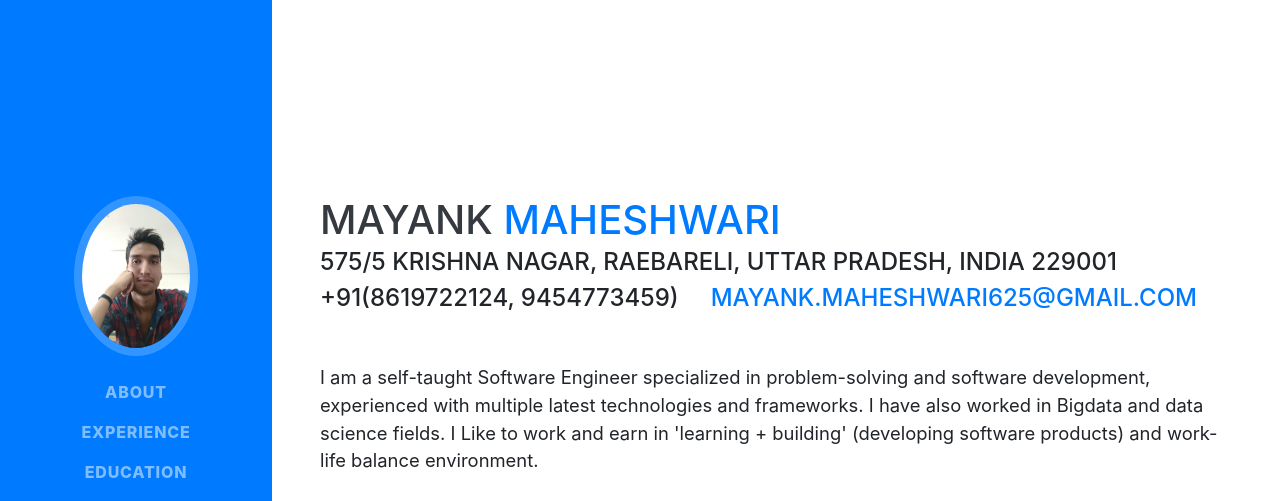
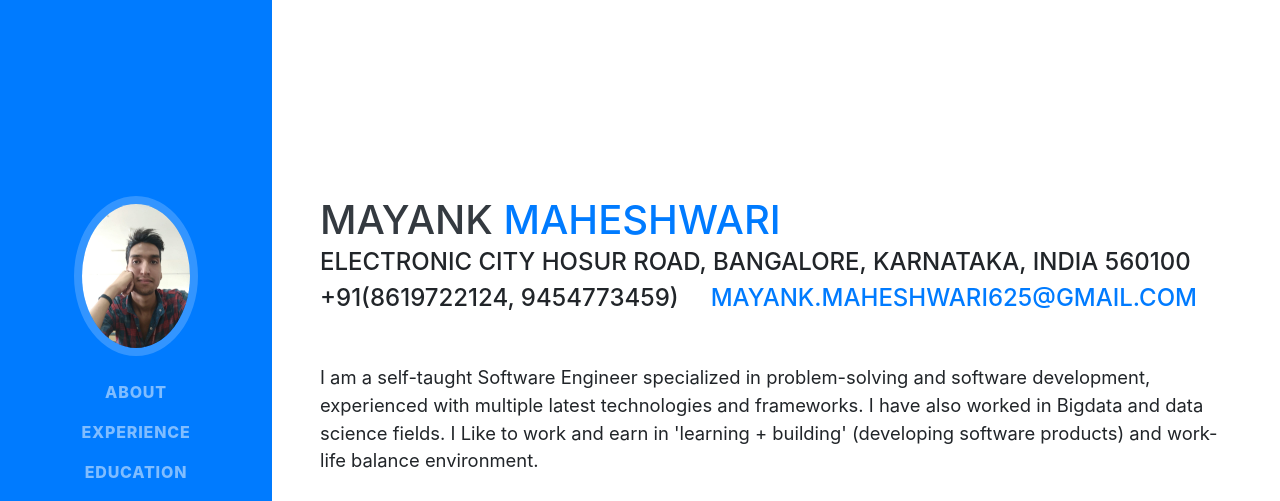
Before and after one commit to MayankMaheshwar/MayankMaheshwar.github.io, a website with bundled scripts: page index.html in a window 1280 px wide. Shown: the top 501 px of the page. Built offline with nearby package versions, Linux system fonts and the light colour scheme; a web font is replaced by a local one.

Commit message:
Update index.html

```diff
--- a/index.html
+++ b/index.html
@@ -66,7 +66,7 @@
         <h1 class="mb-0">MAYANK
           <span class="text-primary">MAHESHWARI</span>
         </h1>
-        <div class="subheading mb-5">575/5 Krishna Nagar, Raebareli, Uttar Pradesh, INDIA 229001   &nbsp;&nbsp;&nbsp;&nbsp;&nbsp;   +91(8619722124, 9454773459)    &nbsp;&nbsp;&nbsp;  <a href="mailto:name@email.com" >mayank.maheshwari625@gmail.com</a>
+        <div class="subheading mb-5">Electronic City hosur Road, Bangalore, Karnataka, INDIA 560100   &nbsp;&nbsp;&nbsp;&nbsp;&nbsp;   +91(8619722124, 9454773459)    &nbsp;&nbsp;&nbsp;  <a href="mailto:name@email.com" >mayank.maheshwari625@gmail.com</a>
         </div>
         <p class="lead mb-5">I am a self-taught Software Engineer specialized in problem-solving and software development, experienced with multiple latest technologies and frameworks. I have also worked in Bigdata and data science fields. I Like to work and earn in 'learning + building' (developing software products) and work-life balance environment.</p>
         <div class="social-icons">
```
